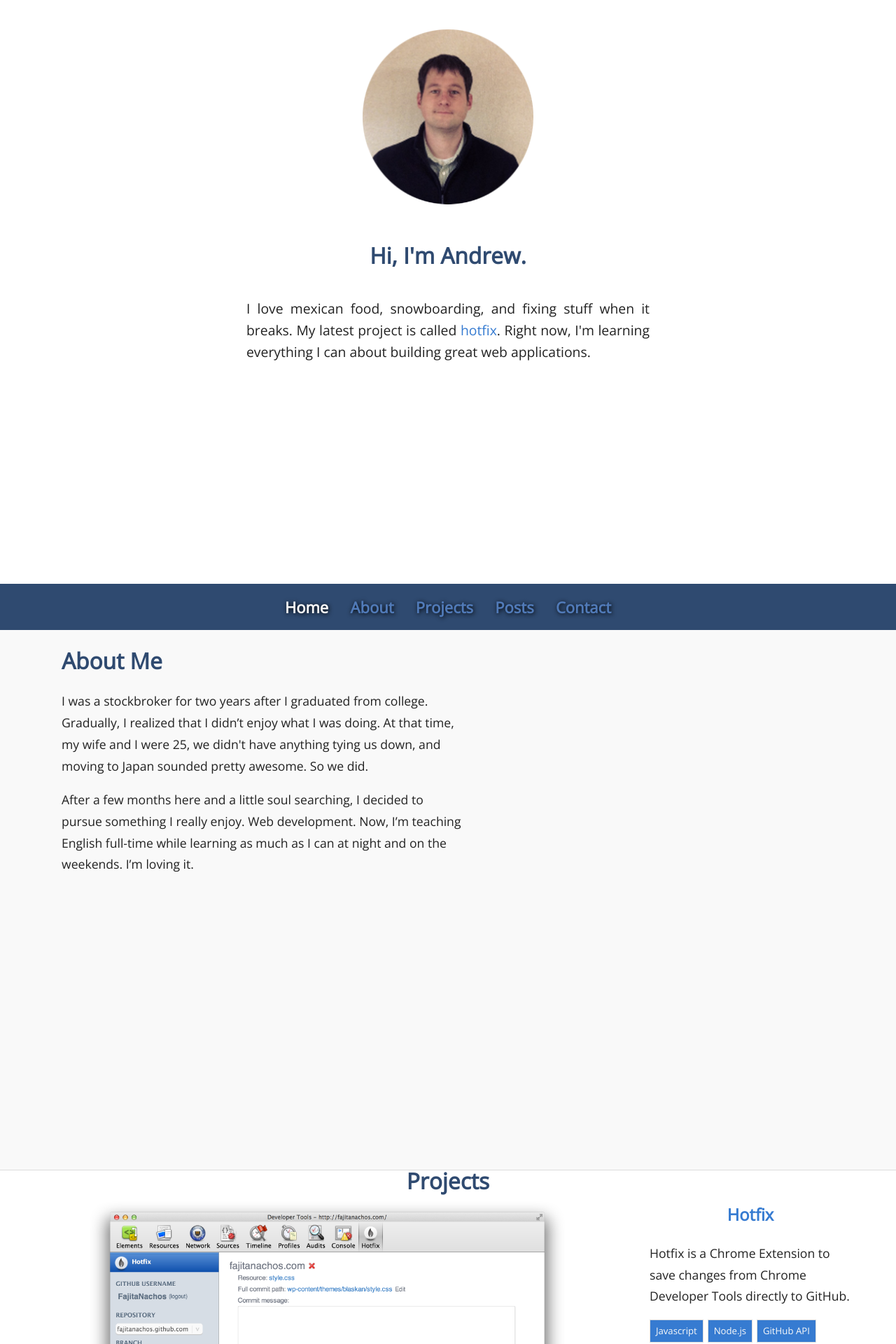
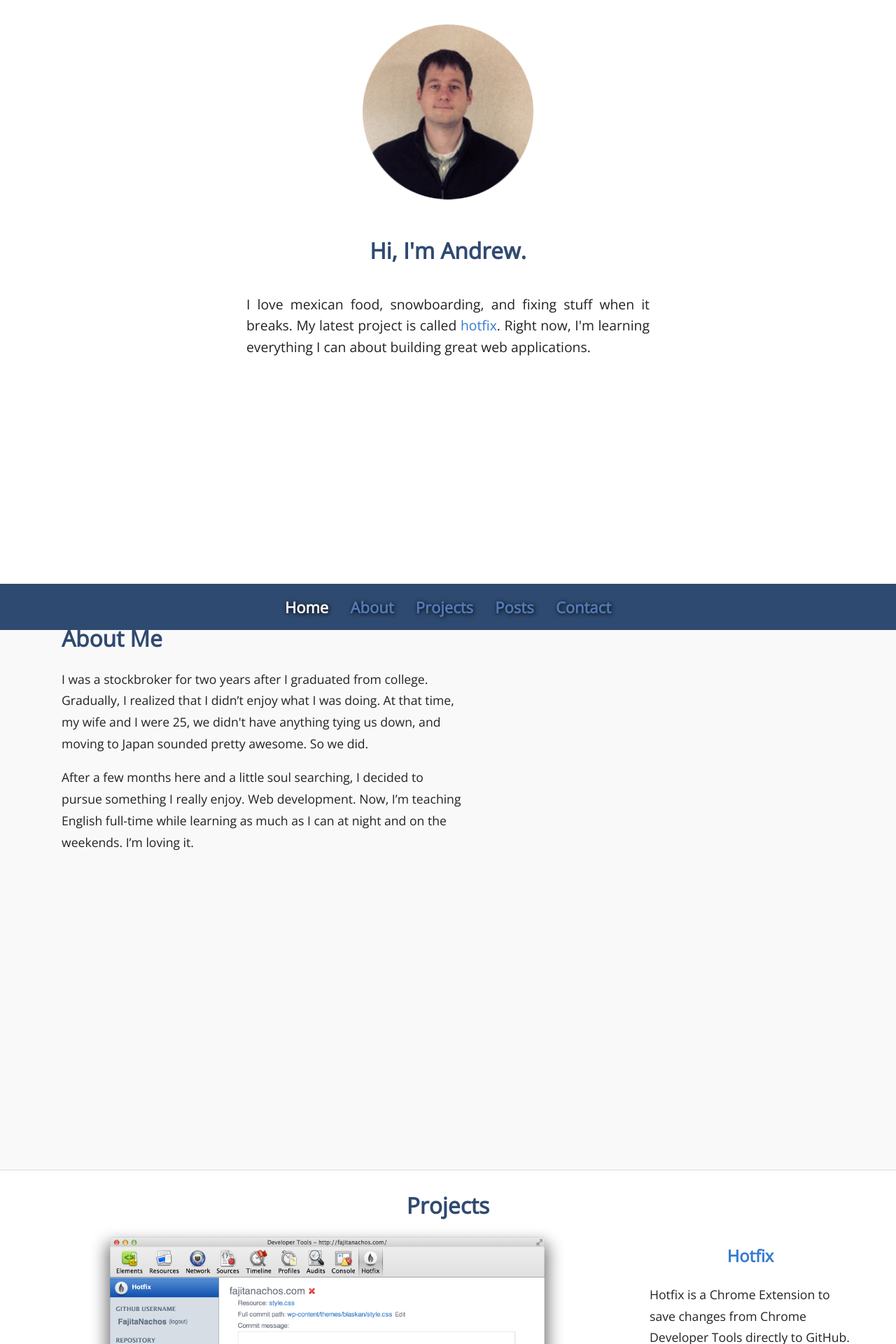
Before and after one commit to karsumit94/andrewholsted.github.io, a Jekyll site: the page built from index.html, in a window 1280 px wide. Shown: the top 1920 px of the page at 70% size. Built offline with Jekyll 4.4.1, drawn with Linux system fonts in a browser that asks for light colours; nearby versions of some CDN libraries; some web fonts are replaced; Markdown is read by kramdown in place of the engine named in the settings.

```diff
--- a/css/main.css
+++ b/css/main.css
@@ -114,6 +114,10 @@ section h1{
     color:#f9f9f9 !important;
 }
 
+.clear{
+    clear:both;
+}
+
 
 /* ============
    Intro
@@ -128,8 +132,7 @@ section h1{
     float:left;
 }
 #home-wrap{
-    position:relative;
-    top:5%;
+    padding-top:2em;
 }
 
 #home h2{
@@ -165,8 +168,7 @@ section h1{
 }
 
 #about-wrap{
-    position:relative;
-    top:8%;
+    padding-top:2em;
     max-width:45%;
 }
 
@@ -176,13 +178,13 @@ section h1{
 
 #projects{
     clear:both;
+    width:100%;
 
 }
 
 #projects-wrap{
     position:relative;
-    top:0;
-    left:0;
+    padding-top:2em;
     height:100%;
 }
 
@@ -200,7 +202,7 @@ section h1{
 
 .project{
     width:90%;
-    margin:auto;
+    margin:0 auto 5% auto;
 
 }
 
@@ -210,7 +212,7 @@ section h1{
 }
 
 .project-title h3{
-    margin-top:0;
+
     color:#517bb9;
 }
 
@@ -301,8 +303,7 @@ section h1{
 #posts-wrap{
     max-width:70%;
     margin:auto;
-    position:relative;
-    top:8%;
+    padding-top:2em;
 }
 
 #posts ul{
--- a/index.html
+++ b/index.html
@@ -82,6 +82,7 @@ layout: default
 		    		<a href="#" id="slider-prev"><img src="img/prev.png" alt="" /></a>
 		   		 	<a href="#" id="slider-next"><img src="img/next.png" alt="" /></a>
 				</div>
+				<div class="clear"></div>
 			</div>
 		</div>
 	</section>
```
